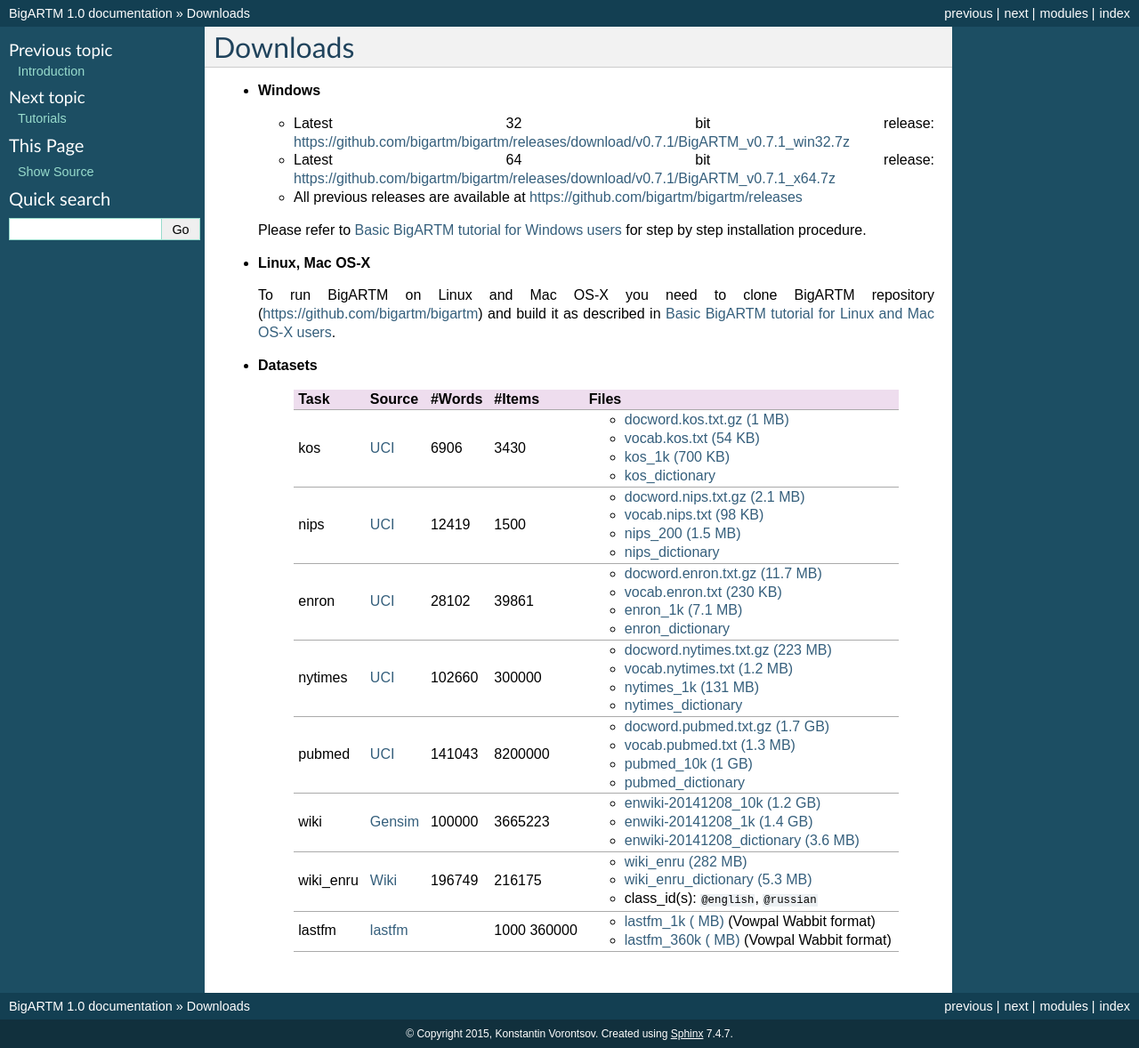
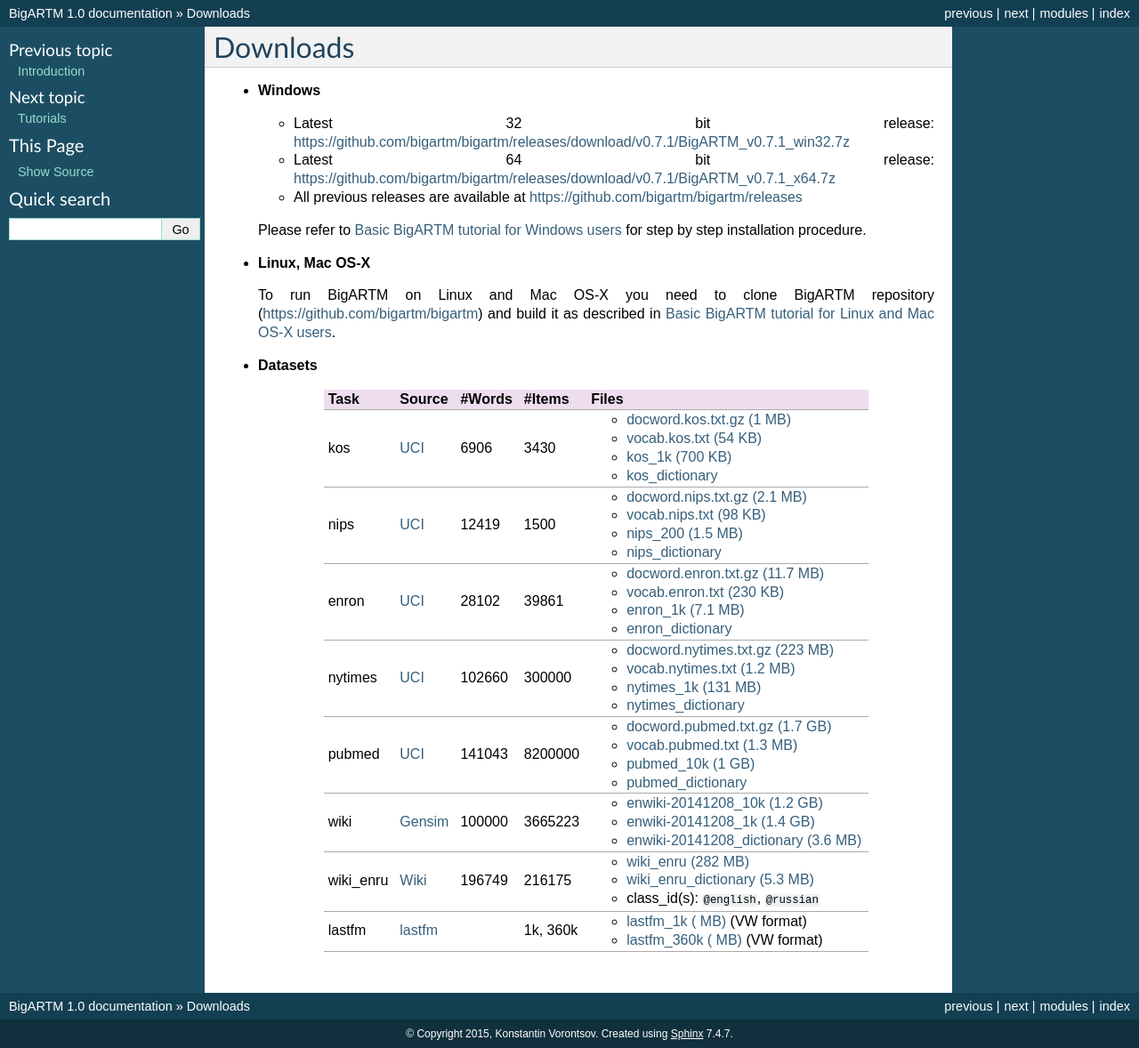
Before and after one commit to bigartm/bigartm, a Sphinx documentation site: the page built from docs/download.txt, in a window 1280 px wide. Shown: the whole page at 89% size. Built offline with Sphinx 7.4.7, drawn with Linux system fonts in a browser that asks for light colours; formulas are drawn with MathJax 3.

Commit message:
Add lastfm into downloads (2) [skip ci]

```diff
--- a/docs/download.txt
+++ b/docs/download.txt
@@ -54,8 +54,8 @@
                                         * `wiki_enru_dictionary (5.3 MB)  <https://s3-eu-west-1.amazonaws.com/artm/wiki_enru_dictionary>`_
                                         * class_id(s): ``@english``, ``@russian``
 
-    lastfm    `lastfm`_         1000    * `lastfm_1k ( MB)  <https://s3-eu-west-1.amazonaws.com/artm/lastfm_1k.7z>`_ (Vowpal Wabbit format)
-                                360000  * `lastfm_360k ( MB)  <https://s3-eu-west-1.amazonaws.com/artm/lastfm_360k.7z>`_ (Vowpal Wabbit format)
+    lastfm    `lastfm`_         1k,     * `lastfm_1k ( MB)  <https://s3-eu-west-1.amazonaws.com/artm/lastfm_1k.7z>`_ (VW format)
+                                360k    * `lastfm_360k ( MB)  <https://s3-eu-west-1.amazonaws.com/artm/lastfm_360k.7z>`_ (VW format)
     ========= ========= ======= ======= ==================================================================================================================
 
 .. _UCI: https://archive.ics.uci.edu/ml/datasets/Bag+of+Words
```
